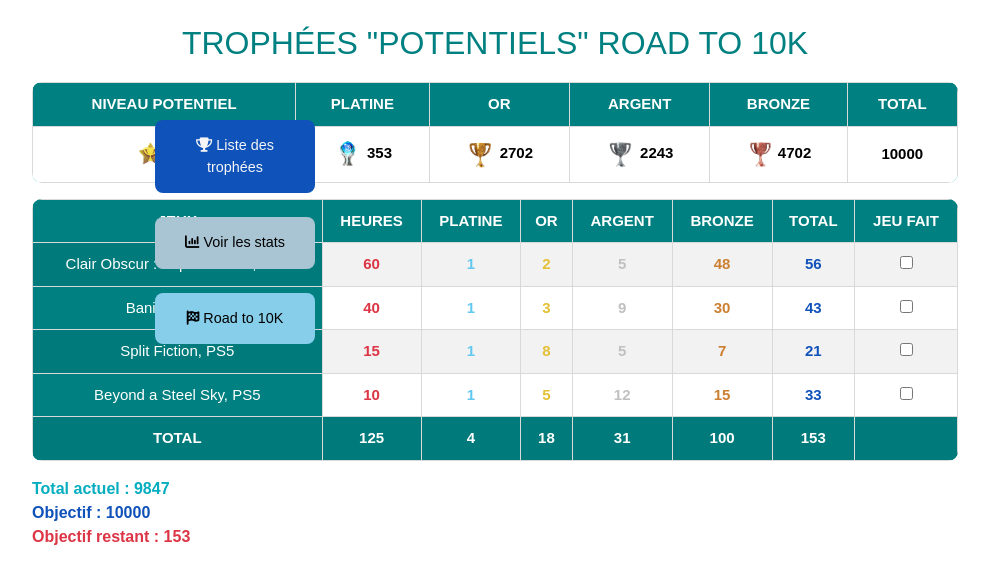
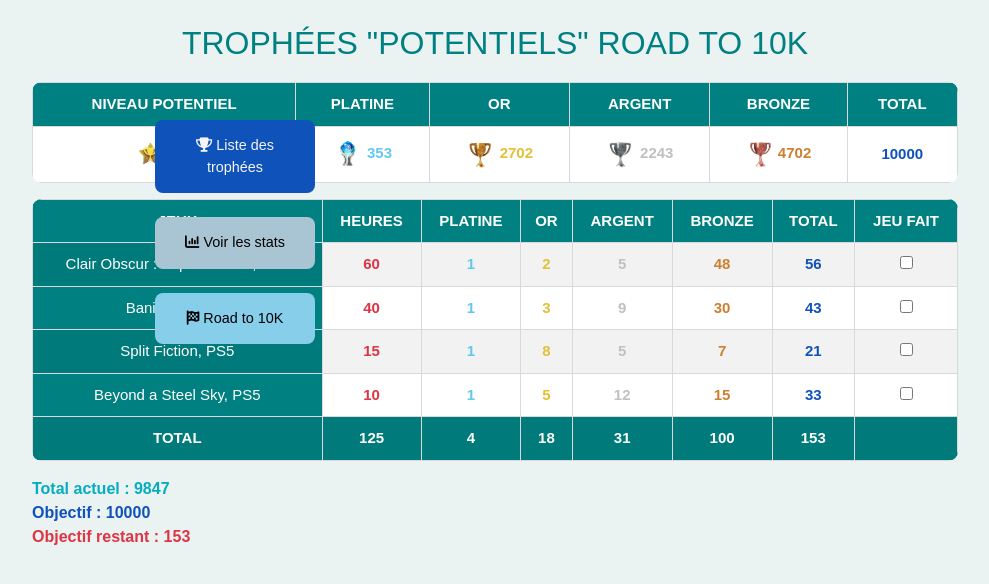
Before and after one commit to cedric-chimot/psn-front, an Angular app: page /road-to-10K in a window 1280 px wide. Shown: the top 584 px of the page, without its empty margins (145-1134 px from the left). Built offline with nearby package versions, Linux system fonts and the light colour scheme.

Commit message:
modif style page et tableaux

```diff
--- a/src/app/pages/liste-jeux/liste-jeux.component.html
+++ b/src/app/pages/liste-jeux/liste-jeux.component.html
@@ -14,27 +14,27 @@
       </thead>
       <tbody>
         <tr>
-          <td style="font-weight: bold; text-align: center; vertical-align: middle; font-size: 15px;" colspan="2">
+          <td style="color: #e3c035; font-weight: bold; vertical-align: middle; font-size: 15px;" colspan="2">
             <img src="spritePsnOr.png" alt="icone-trophee" style="width: 30px; height: 30px;">
             {{ niveauActuel }}
           </td>
-          <td style="font-weight: bold; text-align: center; vertical-align: middle; font-size: 15px;">
+          <td style="color: #63c8f0; font-weight: bold; text-align: center; vertical-align: middle; font-size: 15px;">
             <img src="platinePsn.png" alt="icone-trophee" style="width: 30px; height: 30px;">
             {{ tropheesActuels.nbPlatine }}
           </td>
-          <td style="font-weight: bold; text-align: center; vertical-align: middle; font-size: 15px;">
+          <td style="color: #e3c035; font-weight: bold; text-align: center; vertical-align: middle; font-size: 15px;">
             <img src="orPsn.png" alt="icone-trophee" style="width: 30px; height: 35px;">
             {{ tropheesActuels.nbOr }}
           </td>
-          <td style="font-weight: bold; text-align: center; vertical-align: middle; font-size: 15px;">
+          <td style="color: #c0c0c0; font-weight: bold; text-align: center; vertical-align: middle; font-size: 15px;">
             <img src="argentPsn.png" alt="icone-trophee" style="width: 30px; height: 35px;">
             {{ tropheesActuels.nbArgent }}
           </td>
-          <td style="font-weight: bold; text-align: center; vertical-align: middle; font-size: 15px;">
+          <td style="color: #cd7f32; font-weight: bold; text-align: center; vertical-align: middle; font-size: 15px;">
             <img src="bronzePsn.png" alt="icone-trophee" style="width: 28px; height: 35px;">
             {{ tropheesActuels.nbBronze }}
           </td>
-          <td style="font-weight: bold; text-align: center; vertical-align: middle; font-size: 15px;">
+          <td style="color: #0f52ba; font-weight: bold; text-align: center; vertical-align: middle; font-size: 15px;">
             {{ tropheesActuels.total }}
           </td>
         </tr>
--- a/src/app/pages/roadTo10K/road-to10-k.component.html
+++ b/src/app/pages/roadTo10K/road-to10-k.component.html
@@ -16,28 +16,28 @@
         </tr>
       </thead>
       <tbody>
-        <tr style="font-weight: bold; background-color: #04adbf;">
-          <td colspan="2" style="text-align: center;">
+        <tr>
+          <td colspan="2" style="color: #e3c035; font-weight: bold; text-align: center;">
             <img src="spritePsnOr.png" alt="icone-trophee" style="width: 30px; height: 30px;">
             {{ niveauObjectifFixe.niveau }}
           </td>
-          <td style="text-align: center;">
+          <td style="color: #63c8f0; font-weight: bold; text-align: center;">
             <img src="platinePsn.png" alt="icone-trophee" style="width: 30px; height: 30px;">
             {{ niveauObjectifFixe.platine }}
           </td>
-          <td style="text-align: center;">
+          <td style="color: #e3c035; font-weight: bold; text-align: center;">
             <img src="orPsn.png" alt="icone-trophee" style="width: 30px; height: 35px;">
             {{ niveauObjectifFixe.or }}
           </td>
-          <td style="text-align: center;">
+          <td style="color: #c0c0c0; font-weight: bold; text-align: center;">
             <img src="argentPsn.png" alt="icone-trophee" style="width: 30px; height: 35px;">
             {{ niveauObjectifFixe.argent }}
           </td>
-          <td style="text-align: center;">
+          <td style="color: #cd7f32; font-weight: bold; text-align: center;">
             <img src="bronzePsn.png" alt="icone-trophee" style="width: 28px; height: 35px;">
             {{ niveauObjectifFixe.bronze }}
           </td>
-          <td style="text-align: center;">{{ niveauObjectifFixe.total }}</td>
+          <td style="color: #0f52ba; font-weight: bold; text-align: center;">{{ niveauObjectifFixe.total }}</td>
         </tr>
       </tbody>
     </table>
--- a/src/styles.css
+++ b/src/styles.css
@@ -1 +1,6 @@
 /* You can add global styles to this file, and also import other style files */
+/* Couleur de fond globale */
+body {
+    background-color: #ebf2f2; /* Blanc cassé légèrement teinté */
+    color: #333; /* Texte en gris foncé pour un bon contraste */
+}
```
